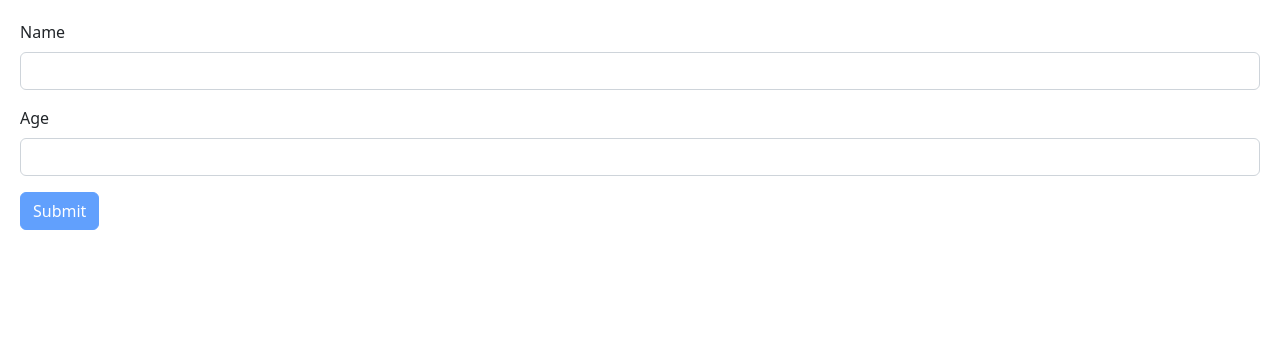
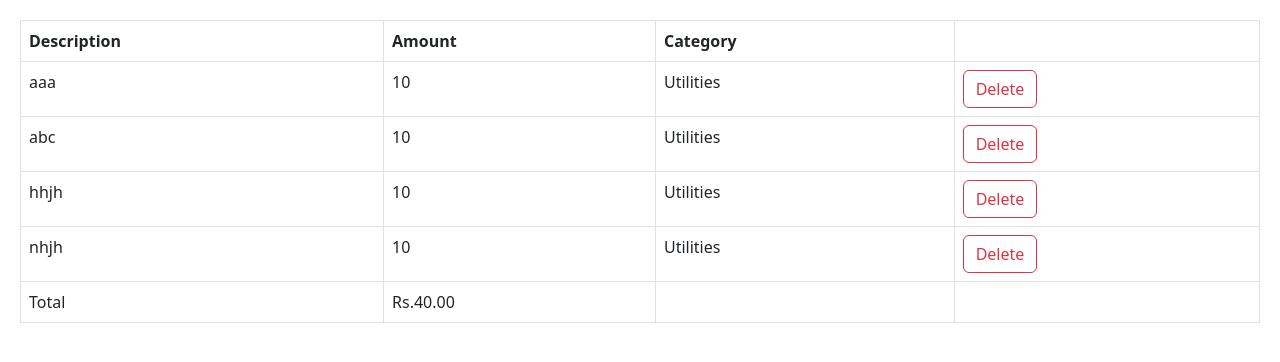
Before and after one commit to graciesharma/react-practice, a React (Vite) app: page / in a window 1280 px wide. Shown: the top 362 px of the page. Built offline with nearby package versions, Linux system fonts and the light colour scheme.

Commit message:
expense delete

```diff
--- a/src/App.tsx
+++ b/src/App.tsx
@@ -1,10 +1,20 @@
+import { useState } from "react";
 import Form from "./components/Form";
+import ExpenseList from "./expense-tracker/components/ExpenseList";
 
 function App() {
+
+  const[expenses,setExpenses]=useState([
+    {id:1, description:'aaa', amount:10,category:'Utilities'},
+    {id:2, description:'abc', amount:10,category:'Utilities'},
+    {id:3, description:'hhjh', amount:10,category:'Utilities'},
+    {id:4, description:'nhjh', amount:10,category:'Utilities'},
+
+  ])
   return (
     <div>
-     <Form/>
-    </div>
+<ExpenseList expenses={expenses} onDelete={(id)=> setExpenses(expenses.filter(e => e.id !== id))}/>
+  </div>
   );
 }
 export default App;
--- /dev/null
+++ b/src/expense-tracker/components/ExpenseList.tsx
@@ -0,0 +1,57 @@
+import React from "react";
+
+interface Expense {
+  id: number;
+  description: string;
+  amount: number;
+  category: string;
+}
+
+interface Props {
+  expenses: Expense[];
+  onDelete: (id: number) => void;
+}
+
+const ExpenseList = ({ expenses, onDelete }: Props) => {
+if (expenses.length === 0 ) return null;
+
+  return (
+    <table className="table table-bordered">
+      <thead>
+        <tr>
+          <th>Description</th>
+          <th>Amount</th>
+          <th>Category</th>
+          <th></th>
+        </tr>
+      </thead>
+      <tbody>
+        {expenses.map((expenses) => (
+          <tr key={expenses.id}>
+            <td>{expenses.description}</td>
+            <td>{expenses.amount}</td>
+            <td>{expenses.category}</td>
+            <td>
+              <button
+                className="btn btn-outline-danger"
+                onClick={() => onDelete(expenses.id)}
+              >
+                Delete
+              </button>
+            </td>
+          </tr>
+        ))}
+      </tbody>
+      <tfoot>
+        <tr>
+          <td>Total</td>
+          <td>Rs.{expenses.reduce((acc,expenses)=> expenses.amount+acc, 0) .toFixed(2)}</td>
+          <td></td>
+          <td></td>
+        </tr>
+      </tfoot>
+    </table>
+  );
+};
+
+export default ExpenseList;
```
